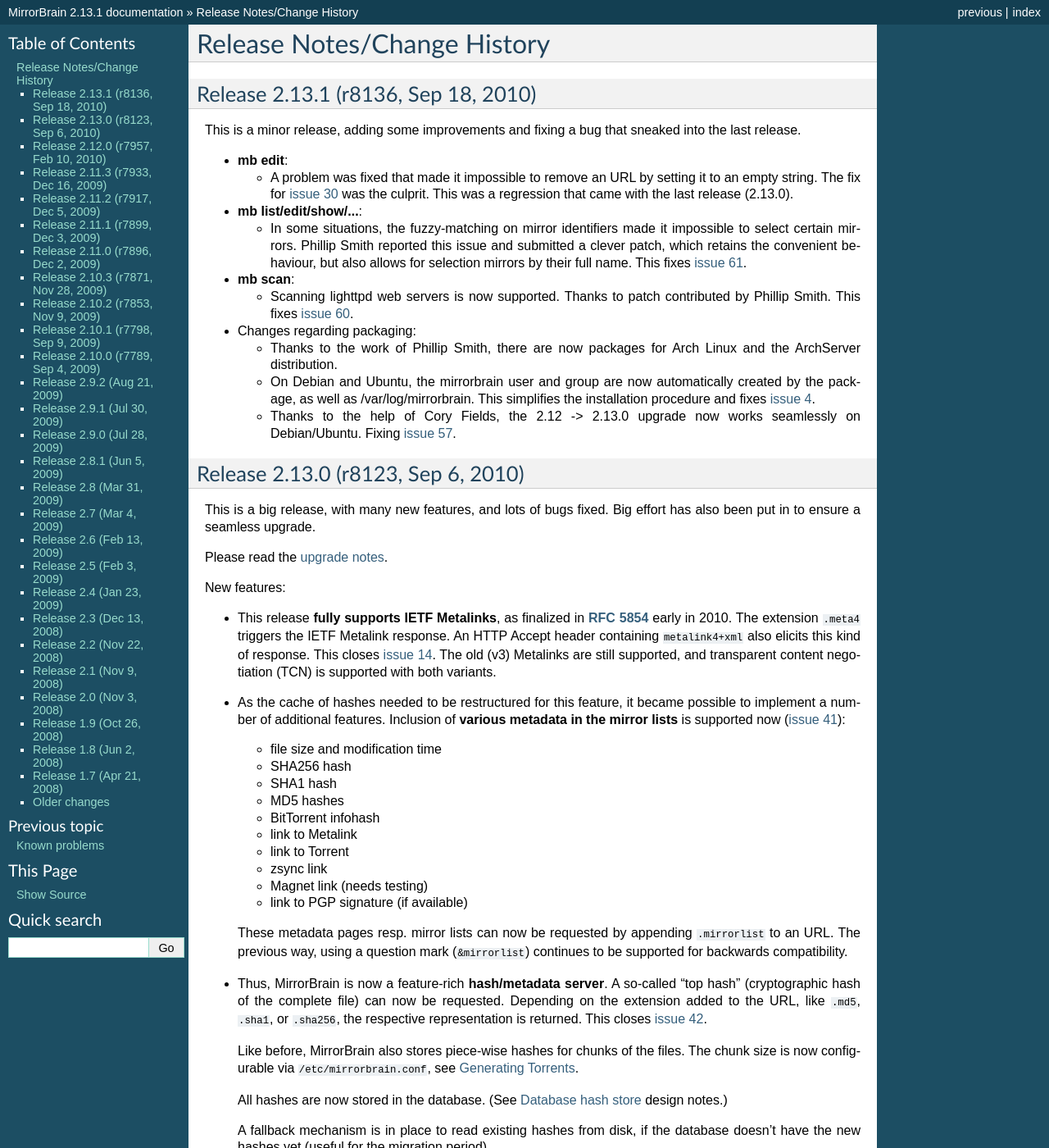
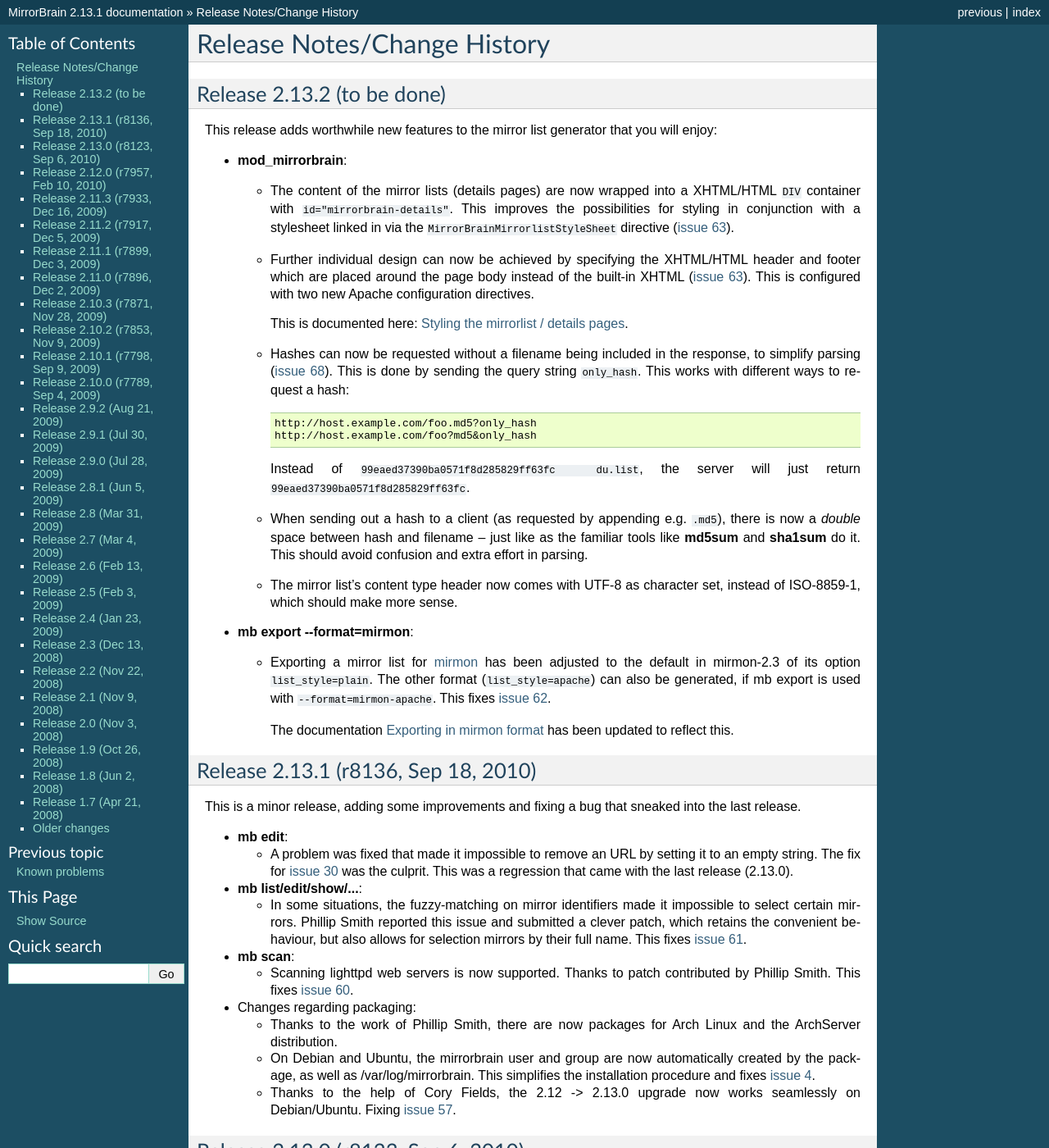
Before and after one commit to hayalci/mirrorbrain, a Sphinx documentation site: the page built from docs/changes.rst, in a window 1280 px wide and 1400 px high. Shown: the whole window at 82% size. Built offline with Sphinx 7.4.7, drawn with Linux system fonts in a browser that asks for light colours.

Commit message:
docs/changes: release notes for 2.13.2
git-svn-id: http://svn.mirrorbrain.org/svn/mirrorbrain/trunk@8149 2d291e14-ff0c-0410-a3fa-d5caa9871f55

```diff
--- a/docs/changes.rst
+++ b/docs/changes.rst
@@ -2,6 +2,62 @@
 
 Release Notes/Change History
 ============================
+
+
+Release 2.13.2 (to be done)
+------------------------------------
+
+This release adds worthwhile new features to the mirror list generator that
+you will enjoy:
+
+* :program:`mod_mirrorbrain`:
+
+  - The content of the mirror lists (details pages) are now wrapped into a
+    XHTML/HTML ``DIV`` container with ``id="mirrorbrain-details"``. This
+    improves the possibilities for styling in conjunction with a stylesheet
+    linked in via the ``MirrorBrainMirrorlistStyleSheet`` directive (`issue
+    63`_).
+
+  - Further individual design can now be achieved by specifying the XHTML/HTML
+    header and footer which are placed around the page body instead of the
+    built-in XHTML (`issue 63`_). This is configured with two new Apache
+    configuration directives.
+
+    This is documented here: :ref:`styling_details_pages`.
+
+  - Hashes can now be requested without a filename being included in the
+    response, to simplify parsing (`issue 68`_). This is done by sending the
+    query string ``only_hash``. This works with different ways to request a
+    hash::
+
+      http://host.example.com/foo.md5?only_hash
+      http://host.example.com/foo?md5&only_hash
+
+    Instead of ``99eaed37390ba0571f8d285829ff63fc  du.list``, the server will
+    just return ``99eaed37390ba0571f8d285829ff63fc``.
+
+  - When sending out a hash to a client (as requested by appending e.g.
+    ``.md5``), there is now a *double* space between hash and filename -- just
+    like as the familiar tools like :program:`md5sum` and :program:`sha1sum` do
+    it. This should avoid confusion and extra effort in parsing.
+
+  - The mirror list's content type header now comes with UTF-8 as character
+    set, instead of ISO-8859-1, which should make more sense.
+
+* :program:`mb export --format=mirmon`:
+
+  - Exporting a mirror list for `mirmon
+    <http://people.cs.uu.nl/henkp/mirmon/>`_ has been adjusted to the default
+    in mirmon-2.3 of its option ``list_style=plain``. The other format
+    (``list_style=apache``) can also be generated, if mb export is used with
+    ``--format=mirmon-apache``. This fixes `issue 62`_.
+
+    The documentation :ref:`export_mirmon` has been updated to reflect this.
+
+
+.. _`issue 62`: http://mirrorbrain.org/issues/issue62
+.. _`issue 63`: http://mirrorbrain.org/issues/issue63
+.. _`issue 68`: http://mirrorbrain.org/issues/issue68
 
 
 Release 2.13.1 (r8136, Sep 18, 2010)
```
